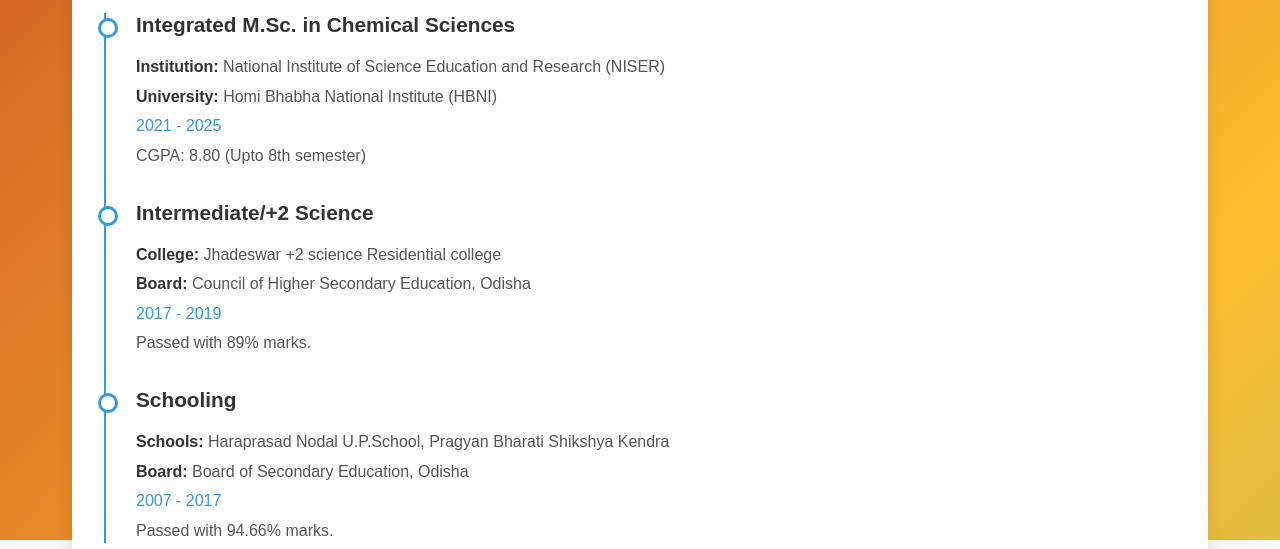
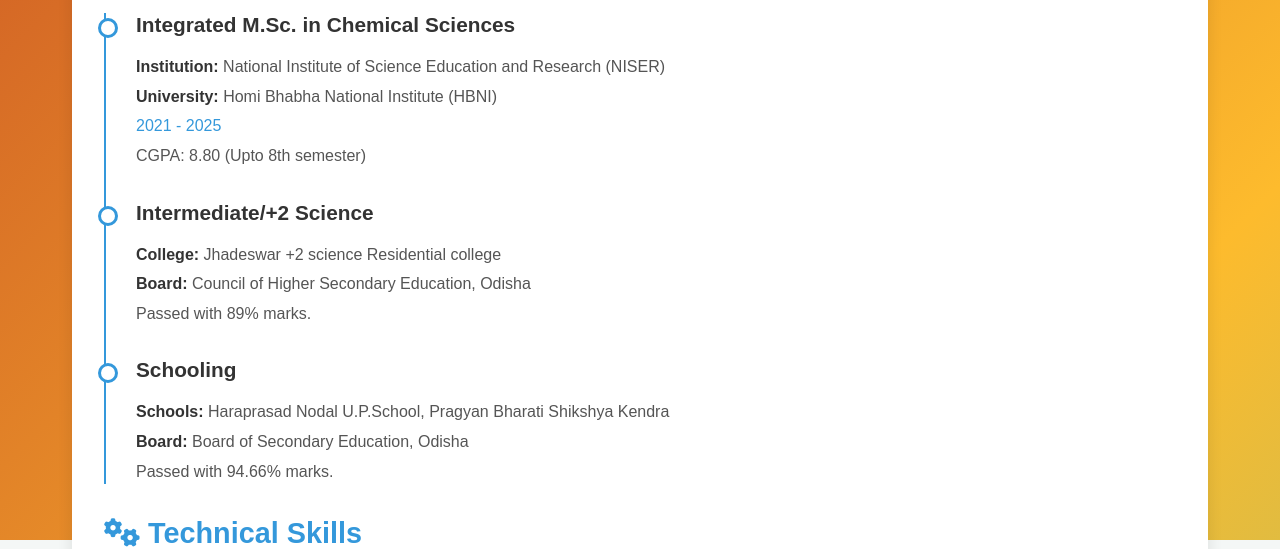
Before and after one commit to suman-ku-mandal/sumankumar, a plain HTML site: page about.html in a window 1280 px wide. Shown: the part 260-809 px from the top of the page. Drawn offline with Linux system fonts and the light colour scheme.

Commit message:
Update about.html

```diff
--- a/about.html
+++ b/about.html
@@ -45,14 +45,12 @@
                         <h3>Intermediate/+2 Science</h3>
                         <p><strong>College:</strong> Jhadeswar +2 science Residential college</p>
                         <p><strong>Board:</strong> Council of Higher Secondary Education, Odisha</p>
-                        <p><em>2017 - 2019</em></p>
                         <p>Passed with 89% marks.</p>
                     </article>
                     <article class="timeline-item">
                         <h3>Schooling</h3>
                         <p><strong>Schools:</strong> Haraprasad Nodal U.P.School, Pragyan Bharati Shikshya Kendra</p>
                         <p><strong>Board:</strong> Board of Secondary Education, Odisha</p>
-                        <p><em>2007 - 2017</em></p>
                         <p>Passed with 94.66% marks.</p>
                     </article>
                 </div>
```
